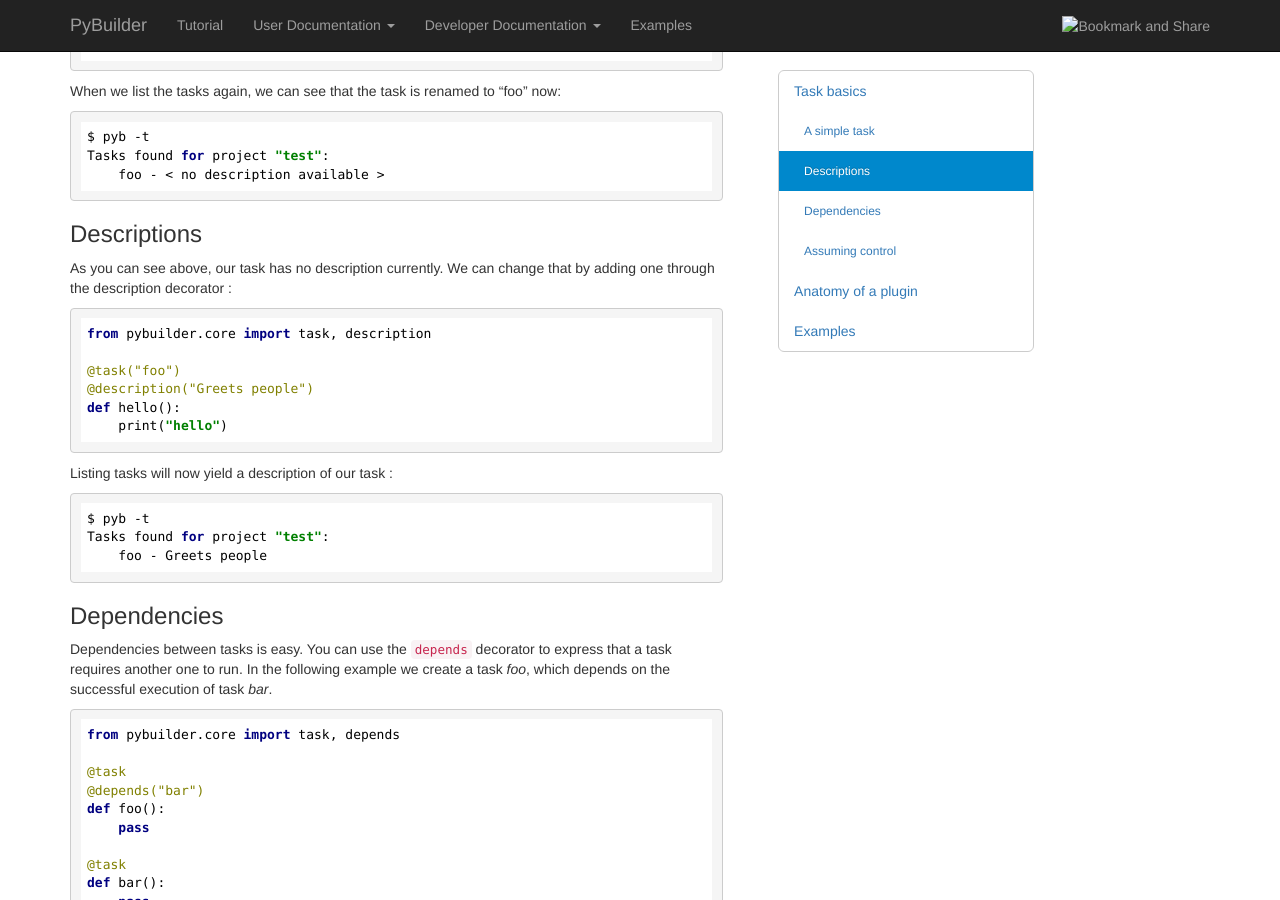
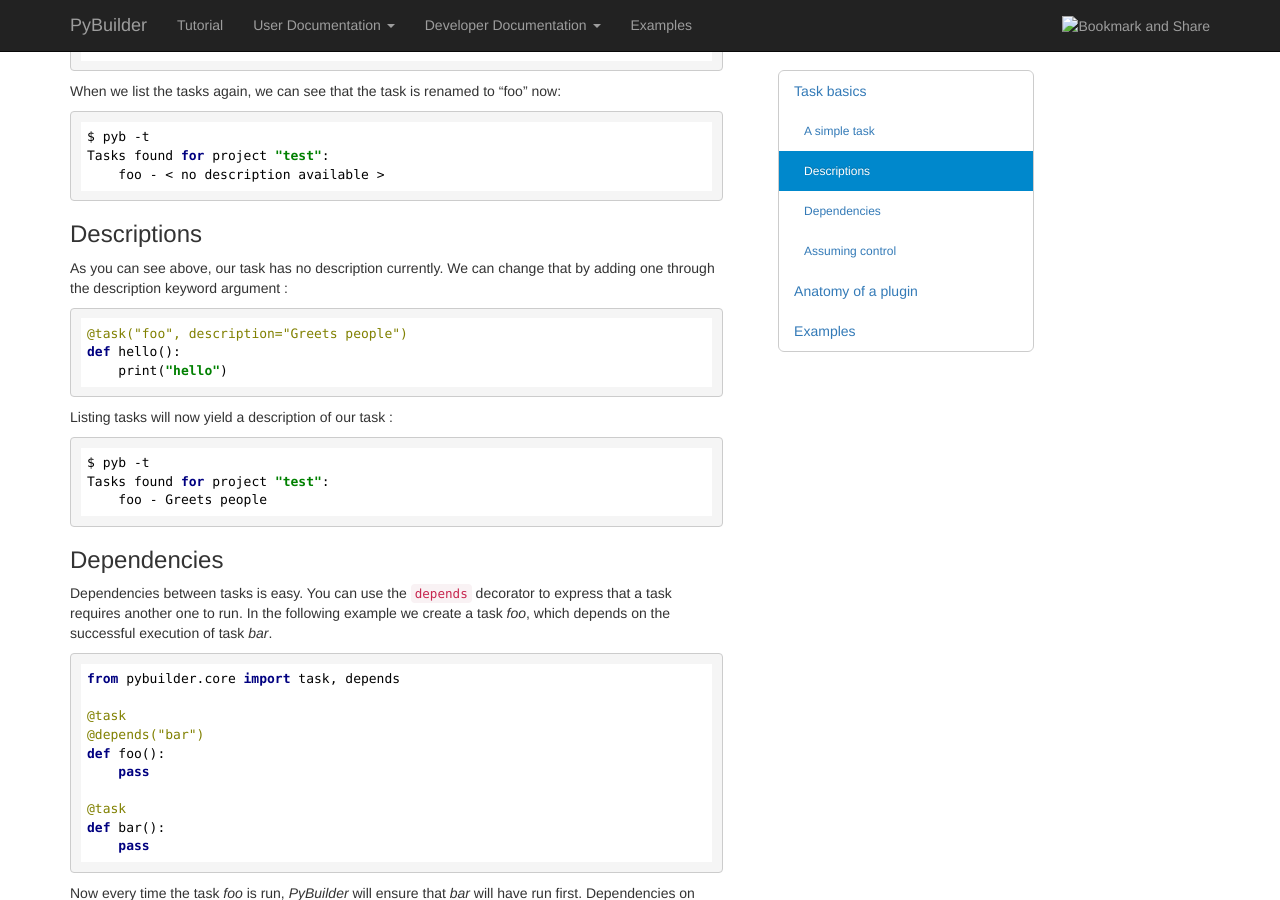
Before and after one commit to pybuilder/pybuilder.github.io, a Jekyll site: the page built from documentation/writing_plugins.md, in a window 1280 px wide and 900 px high, scrolled down 902 px. Built offline with Jekyll 4.4.1, drawn with Linux system fonts in a browser that asks for light colours; nearby versions of some CDN libraries.

Commit message:
refactor docs to mention description kwarg

```diff
--- a/documentation/writing_plugins.md
+++ b/documentation/writing_plugins.md
@@ -57,13 +57,10 @@ Tasks found for project "test":
 {% endhighlight %}
 
 ### Descriptions
-As you can see above, our task has no description currently. We can change that by adding one through the description decorator :
+As you can see above, our task has no description currently. We can change that by adding one through the description keyword argument :
 
 {% highlight python %}
-from pybuilder.core import task, description
-
-@task("foo")
-@description("Greets people")
+@task("foo", description="Greets people")
 def hello():
     print("hello")
 {% endhighlight %}
@@ -73,6 +70,7 @@ $ pyb -t
 Tasks found for project "test":
     foo - Greets people
 {% endhighlight %}
+
 
 ### Dependencies
 Dependencies between tasks is easy. You can use the `depends` decorator to express that a task requires another one to run.
```
